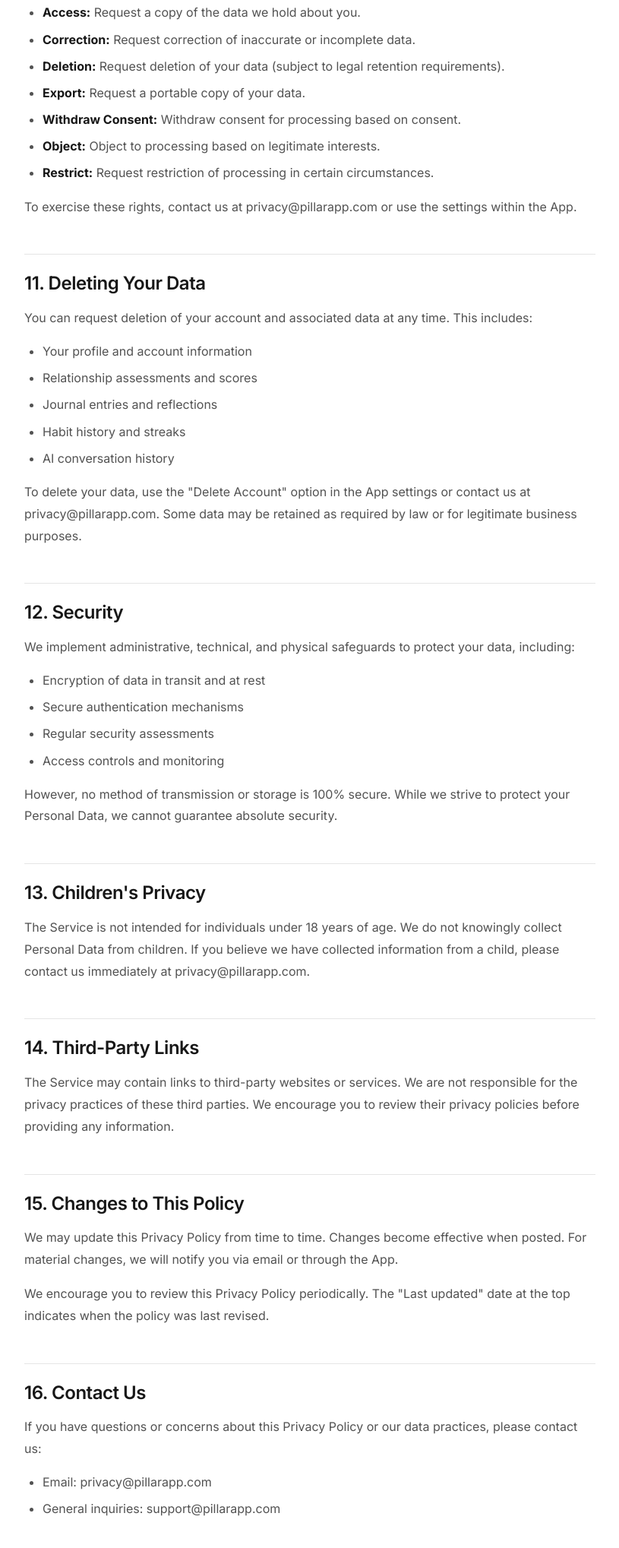
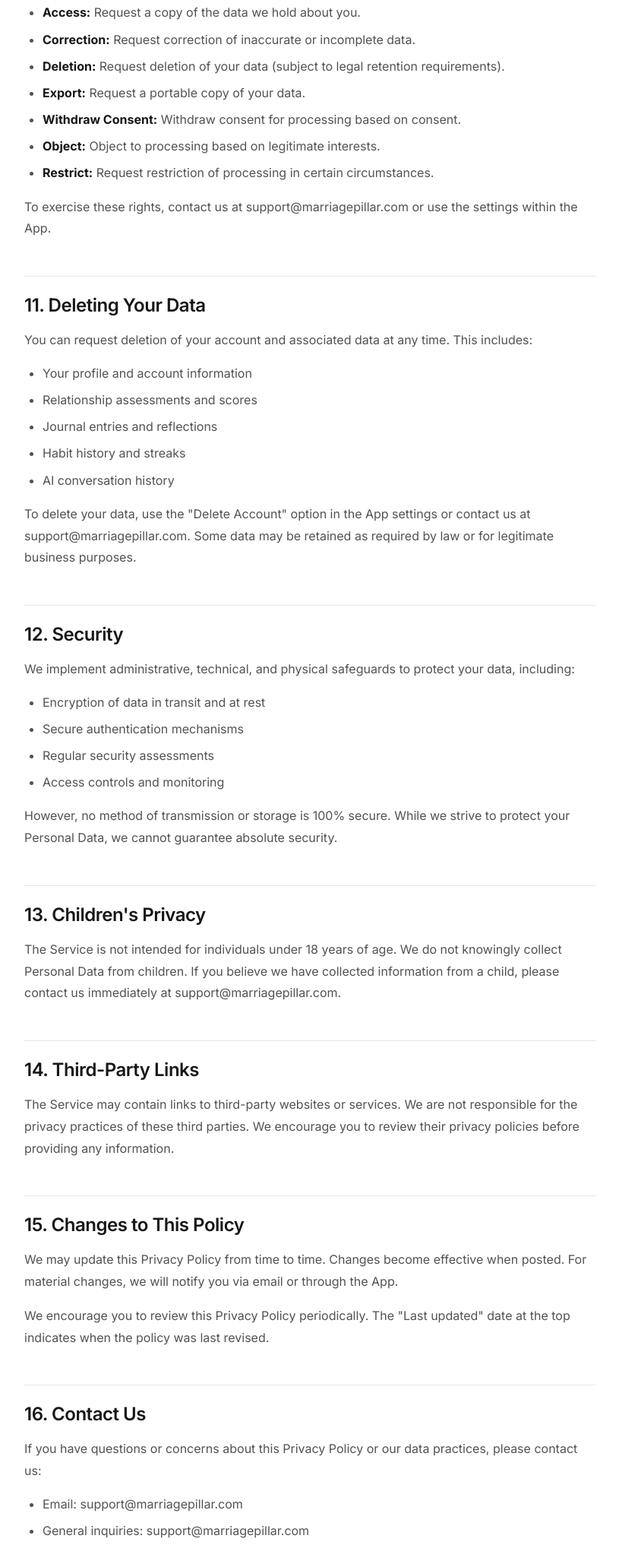
Before and after one commit to davidbeloglazov/pillar-website, a plain HTML site: page privacy/index.html in a window 1280 px wide. Shown: the part 5943-7980 px from the top of the page at 76% size, without its empty margins (232-1047 px from the left). Drawn offline with Linux system fonts and the light colour scheme.

Commit message:
Update email addresses to support@marriagepillar.com
🤖 Generated with [Claude Code](https://claude.com/claude-code)

Co-Authored-By: Claude Opus 4.5 <noreply@anthropic.com>

```diff
--- a/privacy/index.html
+++ b/privacy/index.html
@@ -340,7 +340,7 @@
                     <li><strong>Object:</strong> Object to processing based on legitimate interests.</li>
                     <li><strong>Restrict:</strong> Request restriction of processing in certain circumstances.</li>
                 </ul>
-                <p>To exercise these rights, contact us at privacy@pillarapp.com or use the settings within the App.</p>
+                <p>To exercise these rights, contact us at support@marriagepillar.com or use the settings within the App.</p>
 
                 <h2 id="data-deletion">11. Deleting Your Data</h2>
                 <p>You can request deletion of your account and associated data at any time. This includes:</p>
@@ -351,7 +351,7 @@
                     <li>Habit history and streaks</li>
                     <li>AI conversation history</li>
                 </ul>
-                <p>To delete your data, use the "Delete Account" option in the App settings or contact us at privacy@pillarapp.com. Some data may be retained as required by law or for legitimate business purposes.</p>
+                <p>To delete your data, use the "Delete Account" option in the App settings or contact us at support@marriagepillar.com. Some data may be retained as required by law or for legitimate business purposes.</p>
 
                 <h2 id="security">12. Security</h2>
                 <p>We implement administrative, technical, and physical safeguards to protect your data, including:</p>
@@ -364,7 +364,7 @@
                 <p>However, no method of transmission or storage is 100% secure. While we strive to protect your Personal Data, we cannot guarantee absolute security.</p>
 
                 <h2 id="children">13. Children's Privacy</h2>
-                <p>The Service is not intended for individuals under 18 years of age. We do not knowingly collect Personal Data from children. If you believe we have collected information from a child, please contact us immediately at privacy@pillarapp.com.</p>
+                <p>The Service is not intended for individuals under 18 years of age. We do not knowingly collect Personal Data from children. If you believe we have collected information from a child, please contact us immediately at support@marriagepillar.com.</p>
 
                 <h2 id="third-party">14. Third-Party Links</h2>
                 <p>The Service may contain links to third-party websites or services. We are not responsible for the privacy practices of these third parties. We encourage you to review their privacy policies before providing any information.</p>
@@ -376,8 +376,8 @@
                 <h2 id="contact">16. Contact Us</h2>
                 <p>If you have questions or concerns about this Privacy Policy or our data practices, please contact us:</p>
                 <ul>
-                    <li>Email: privacy@pillarapp.com</li>
-                    <li>General inquiries: support@pillarapp.com</li>
+                    <li>Email: support@marriagepillar.com</li>
+                    <li>General inquiries: support@marriagepillar.com</li>
                 </ul>
             </div>
         </div>
```
Also changed, not shown: tos/index.html (+1 -1 lines).
